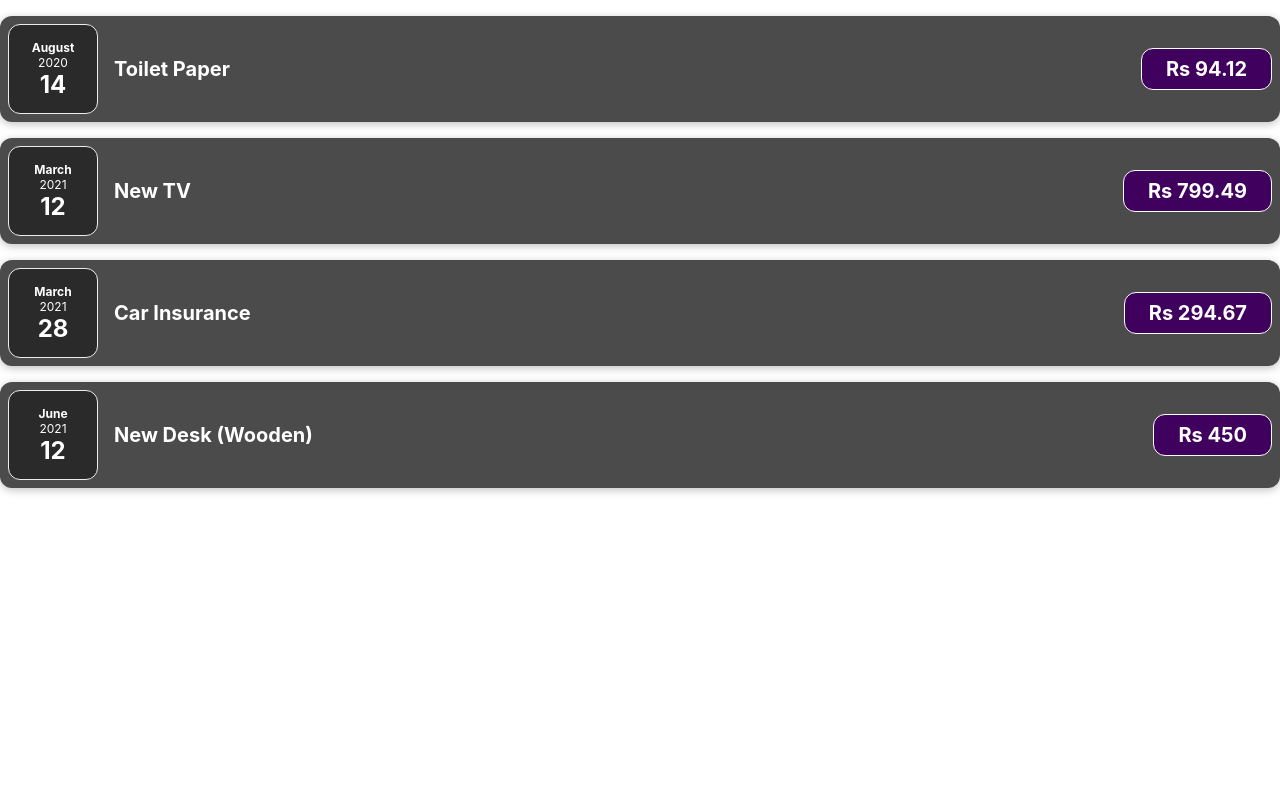
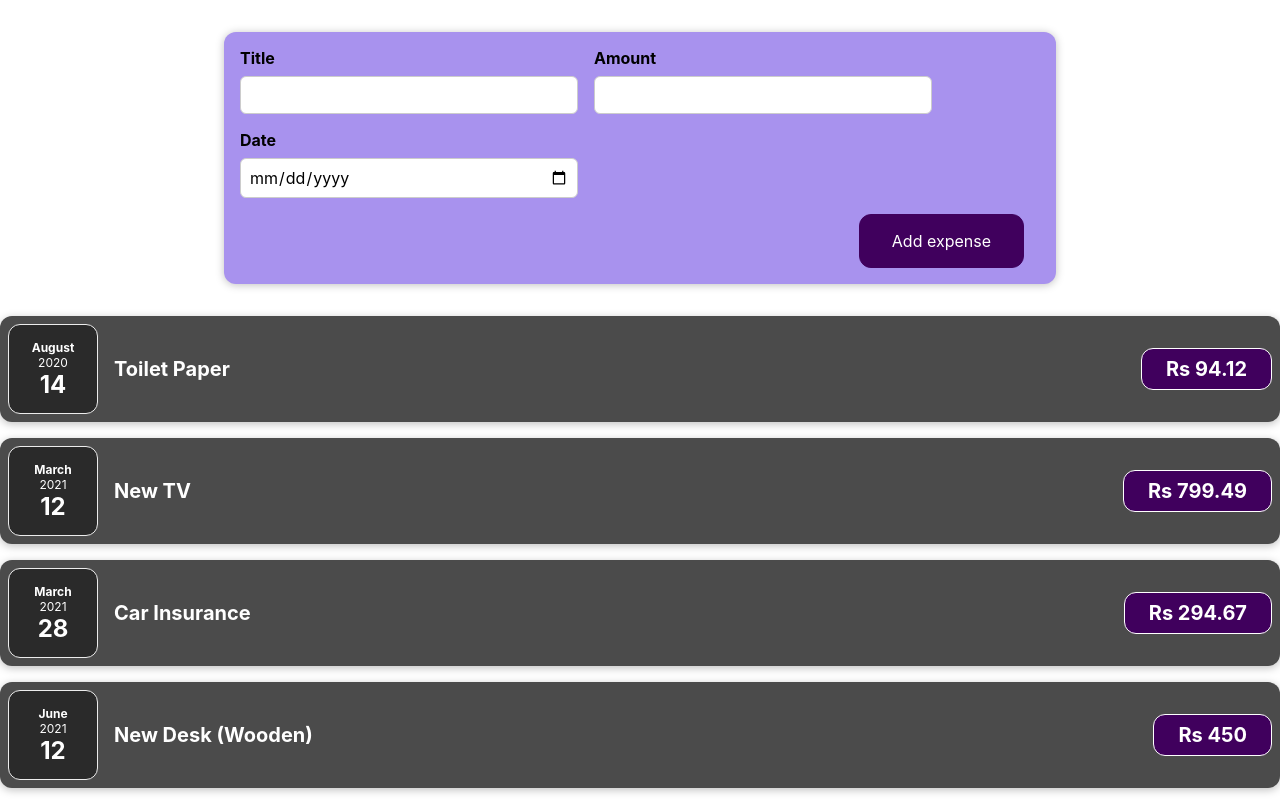
Before and after one commit to bhishma8/expense-tracker, a React (Create React App) app: page / in a window 1280 px wide. Built offline with nearby package versions, Linux system fonts and the light colour scheme.

Commit message:
add expense-form

```diff
--- a/src/App.js
+++ b/src/App.js
@@ -1,7 +1,7 @@
 import React,{useState} from "react";
 import ExpenseItem from "./components/ExpenseItem";
 import Expenses from "./components/Expenses";
-
+import NewExpense from "./components/NewExpense";
 function App() {
   const expenses = [
     {
@@ -26,6 +26,7 @@ function App() {
   ];
  return(
    <div>
+        <NewExpense></NewExpense>
         <Expenses expenses={expenses}></Expenses>
    </div>
  )
--- /dev/null
+++ b/src/components/ExpenseForm.css
@@ -0,0 +1,26 @@
+.new-expense__controls {
+    display: flex;
+    flex-wrap: wrap;
+    gap: 1rem;
+    margin-bottom: 1rem;
+    text-align: left;
+  }
+
+  .new-expense__control label {
+    font-weight: bold;
+    margin-bottom: 0.5rem;
+    display: block;
+  }
+
+  .new-expense__control input {
+    font: inherit;
+    padding: 0.5rem;
+    border-radius: 6px;
+    border: 1px solid #ccc;
+    width: 20rem;
+    max-width: 100%;
+  }
+
+  .new-expense__actions {
+    text-align: right;
+  }
--- /dev/null
+++ b/src/components/ExpenseForm.js
@@ -0,0 +1,27 @@
+import React from 'react';
+import './ExpenseForm.css';
+function ExpenseForm(){
+    return(
+        <form>
+            <div className='new-expense__controls'>
+                <div className='new-expense__control'>
+                    <label>Title</label>
+                    <input type='text'></input>
+                </div>
+                <div className='new-expense__control'>
+                    <label>Amount</label>
+                    <input type='number' min='0.01' step='0.01'></input>
+                </div>
+                <div className='new-expense__control'>
+                    <label>Date</label>
+                    <input type='date'></input>
+                </div>
+            </div>
+            <div className="new-expense__actions">
+                <button type="submit">Add expense</button>
+            </div>
+        </form>
+
+    )
+}
+export default ExpenseForm;
--- a/src/components/Expenses.js
+++ b/src/components/Expenses.js
@@ -1,7 +1,8 @@
 import ExpenseItem from "./ExpenseItem";
+import './ExpenseItem.css'
 function Expenses(props)
 {
-    return(<div>
+    return(<div className="expenses">
         <ExpenseItem title={props.expenses[0].title} amount={props.expenses[0].amount} date={props.expenses[0].date}></ExpenseItem>
    <ExpenseItem title={props.expenses[1].title} amount={props.expenses[1].amount} date={props.expenses[1].date}></ExpenseItem>
    <ExpenseItem title={props.expenses[2].title} amount={props.expenses[2].amount} date={props.expenses[2].date}></ExpenseItem>
--- /dev/null
+++ b/src/components/NewExpense.css
@@ -0,0 +1,38 @@
+.new-expense {
+    background-color: #a892ee;
+    padding: 1rem;
+    margin: 2rem auto;
+    width: 50rem;
+    max-width: 95%;
+    border-radius: 12px;
+    text-align: center;
+    box-shadow: 0 1px 8px rgba(0, 0, 0, 0.25);
+  }
+
+  .new-expense button {
+    font: inherit;
+    cursor: pointer;
+    padding: 1rem 2rem;
+    border: 1px solid #40005d;
+    background-color: #40005d;
+    color: white;
+    border-radius: 12px;
+    margin-right: 1rem;
+  }
+
+  .new-expense button:hover,
+  .new-expense button:active {
+    background-color: #510674;
+    border-color: #510674;
+  }
+
+  .new-expense button.alternative {
+    color: #220131;
+    border-color: transparent;
+    background-color: transparent;
+  }
+
+  .new-expense button.alternative:hover,
+  .new-expense button.alternative:active {
+    background-color: #ddb3f8;
+  }
--- /dev/null
+++ b/src/components/NewExpense.js
@@ -0,0 +1,10 @@
+import './NewExpense.css';
+import ExpenseForm from './ExpenseForm';
+function NewExpense(){
+    return (
+        <div className='new-expense'>
+            <ExpenseForm></ExpenseForm>
+        </div>
+    )
+};
+export default NewExpense;
```
